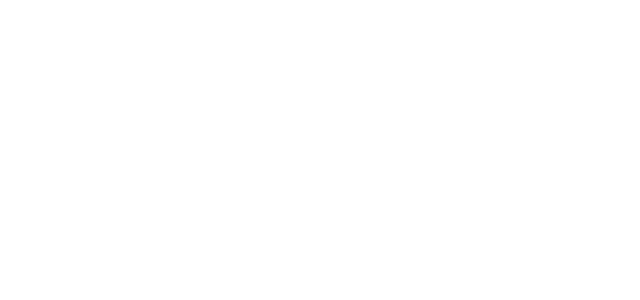
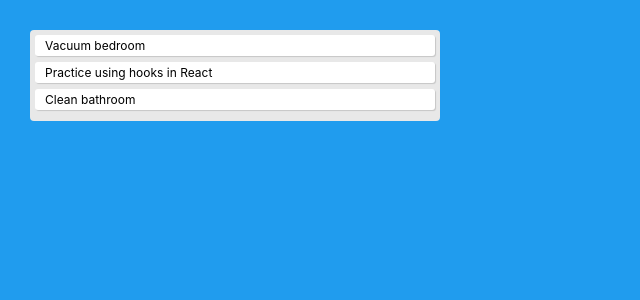
Before and after one commit to RaccoonHowell/to-do-app, a React (Create React App) app: page / in a window 1280 px wide. Shown: the top 300 px of the page, without its empty margins (0-640 px from the left). Built offline with nearby package versions, Linux system fonts and the light colour scheme.

Commit message:
updated app.js return statement to render list of todo items and added import and export statements to Todo and App components

```diff
--- a/src/App.js
+++ b/src/App.js
@@ -1,5 +1,6 @@
 import React, { useState } from 'react';
 import './App.css';
+import Todo from './Todo';
 
 function App() {
 	const [todos, setTodos] = useState([
@@ -8,7 +9,19 @@
 		{ text: "Clean bathroom" },
 	]);
 
-	return <div></div>
+	return (
+		<div className="app">
+			<div className="todo-list">
+				{todos.map((todo, index) => (
+					<Todo
+						key={index}
+						index={index}
+						todo={todo}
+					/>
+			 	))}
+			</div>
+		</div>
+	)
 }
 
 export default App;
--- a/src/Todo.js
+++ b/src/Todo.js
@@ -1,3 +1,7 @@
+import React from 'react';
+
 const Todo = ({ todo }) => (
     <div className="todo">{todo.text}</div>
 );
+
+export default Todo;
```
